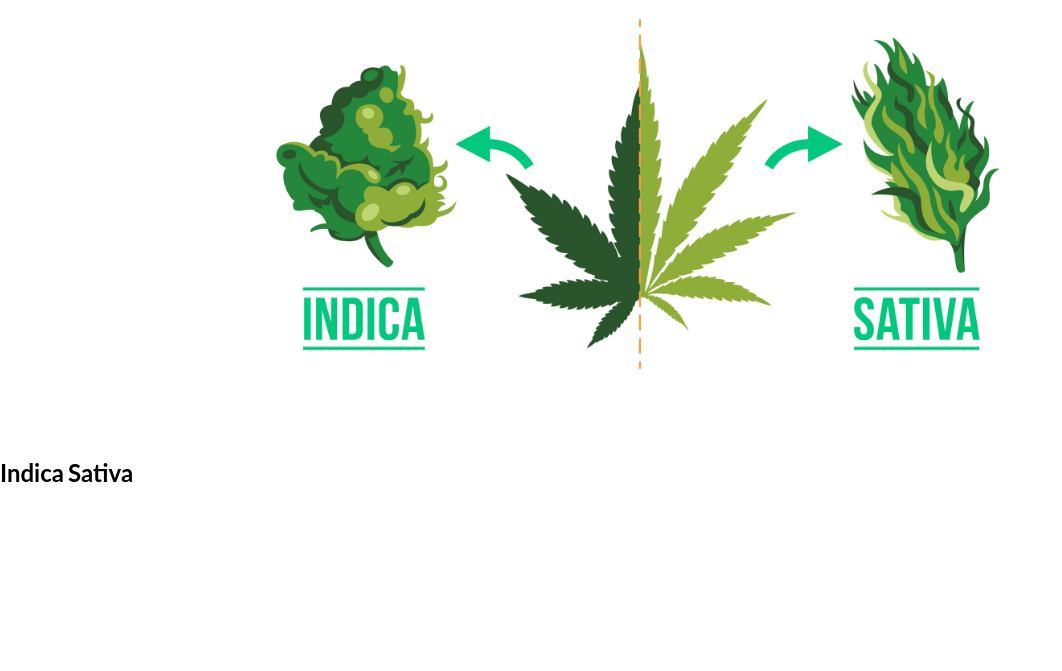
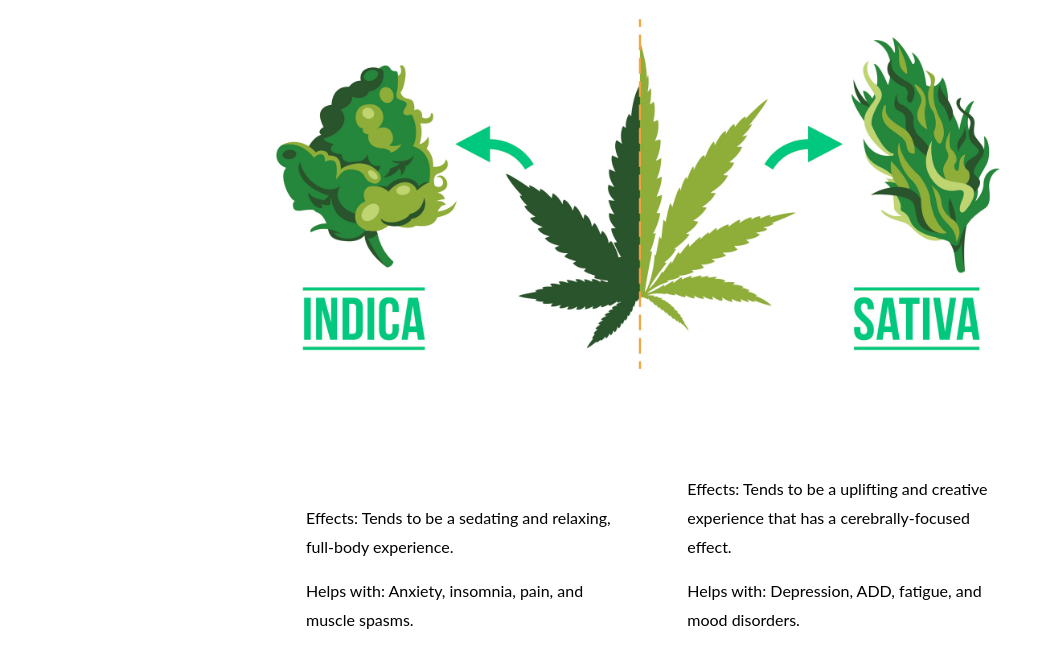
Before and after one commit to aigooitzj0e/pythonProject, a Django app: template apps/sub_box/templates/sub_box/index.html in a window 1280 px wide. Shown: the part 2035-2706 px from the top of the page, without its empty margins (0-1062 px from the left). Before the commit the page ends 2517 px from the top, so only its background shows below. Run offline with Django 3.2, Linux system fonts and the light colour scheme; the template is opened without the code that fills it, so the values that code supplies are empty.

Commit message:
updated index

```diff
--- a/apps/sub_box/static/sub_box/css/style.css
+++ b/apps/sub_box/static/sub_box/css/style.css
@@ -159,9 +159,16 @@ nav{
     /*box-shadow: 10px 10px 10px gray;*/
 }
 
+#boxdesc-container {
+    width: 60%;
+    margin: auto;
+}
+
 .boxdesc {
     display: inline-block;
-    margin: auto;
+    padding: 20px;
+    width: 40%;
+    margin-left: 30px;
 }
 
 
@@ -194,6 +201,7 @@ nav{
     width: 100%;
     height: 100%;
     border-radius: 5px;
+    /*visibility: hidden;*/
 
 
 }
--- a/apps/sub_box/templates/sub_box/index.html
+++ b/apps/sub_box/templates/sub_box/index.html
@@ -16,6 +16,7 @@
                 <li><a class="nbl" href="#">How it Works</a></li>
                 <li><a class="nbl" href="#">Contact</a></li>
                 <li id="login"><a href="/member" class="nbl" onclick="openPopupMenu()">Login</a></li>
+                <!-- Need to push login to the right -->
             </ul>
         </nav>
 
@@ -62,20 +63,23 @@
 
         <img class="choosebox" src="../static/sub_box/img/boximg3.jpg" height="350px" alt="Logo2">
 
-        <div class="boxdesc">
-            <h2>Indica</h2>
+        <div id="boxdesc-container">
+            <section class="boxdesc">
+                <p>Effects: Tends to be a sedating and relaxing, full-body experience.</p>
+                <p>Helps with: Anxiety, insomnia, pain, and muscle spasms.</p>
+            </section>
+
+            <section class="boxdesc">
+                <p>Effects: Tends to be a uplifting and creative experience that has a cerebrally-focused effect.</p>
+                <p>Helps with: Depression, ADD, fatigue, and mood disorders.</p>
+            </section>
         </div>
-
-        <div class="boxdesc">
-            <h2>Sativa</h2>
-        </div>
-
 
 
 
         <!-- FORM STARTS HERE -->
 
-        <div id="popup-bg">
+        <!-- <div id="popup-bg">
 	        <div id="popup_main">
     			<button id="popup_close" title="Close" onclick="closePopupMenu()">X</button>
 	    		<h3 id="title_border">Login</h3>
@@ -114,6 +118,6 @@
 	    	function closePopupMenu() {
 	    		popupDiv.style.display ="none";
 	    	}
-	    </script>
+	    </script> -->
     </body>
 </html>
--- a/apps/sub_box/urls.py
+++ b/apps/sub_box/urls.py
@@ -2,7 +2,7 @@ from django.conf.urls import url
 from . import views
 urlpatterns = [
     url(r'^$', views.index),
-    url(r'^main$', views.index),
+    url(r'^main$', views.main),
     url(r'^logout$', views.logout),
 	url(r'^login$', views.login),
 	url(r'^register$', views.register),
```
Also changed, not shown: apps/sub_box/models.py (+13 -13 lines), 12 other files.
